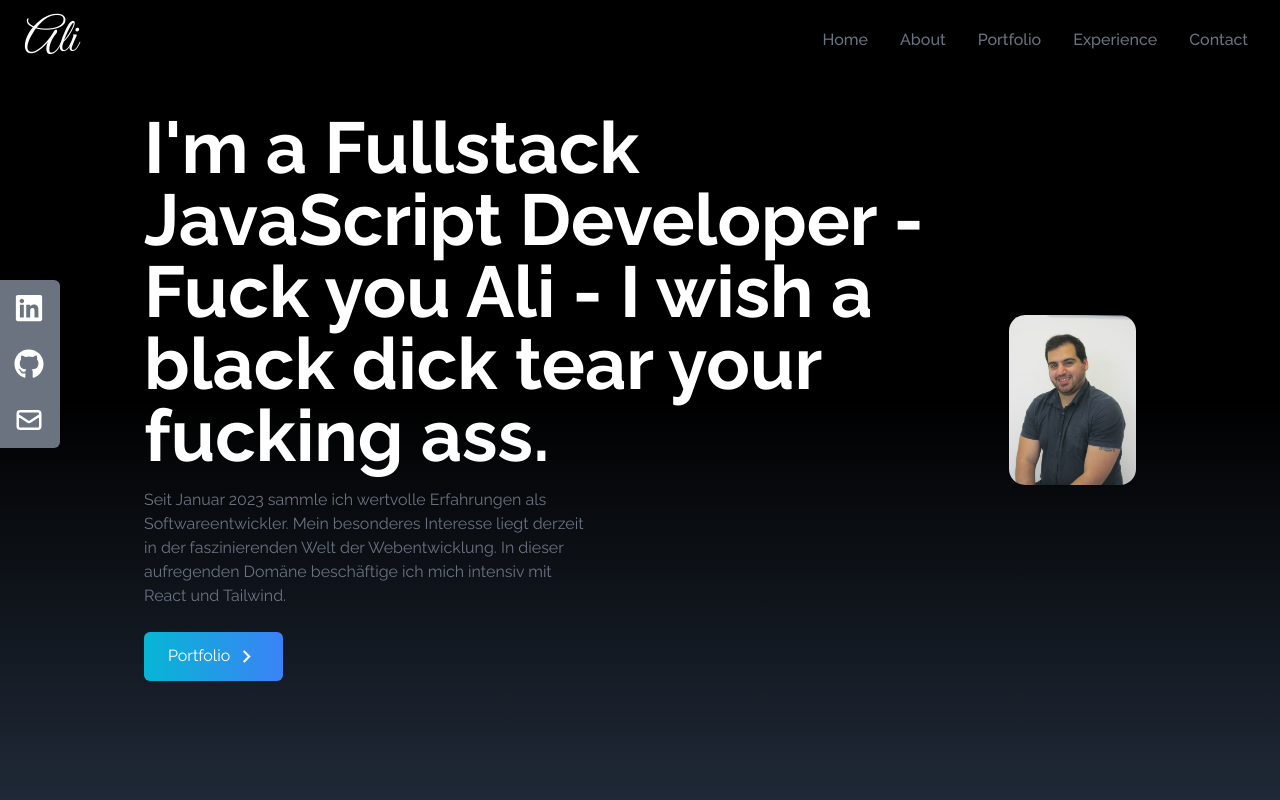
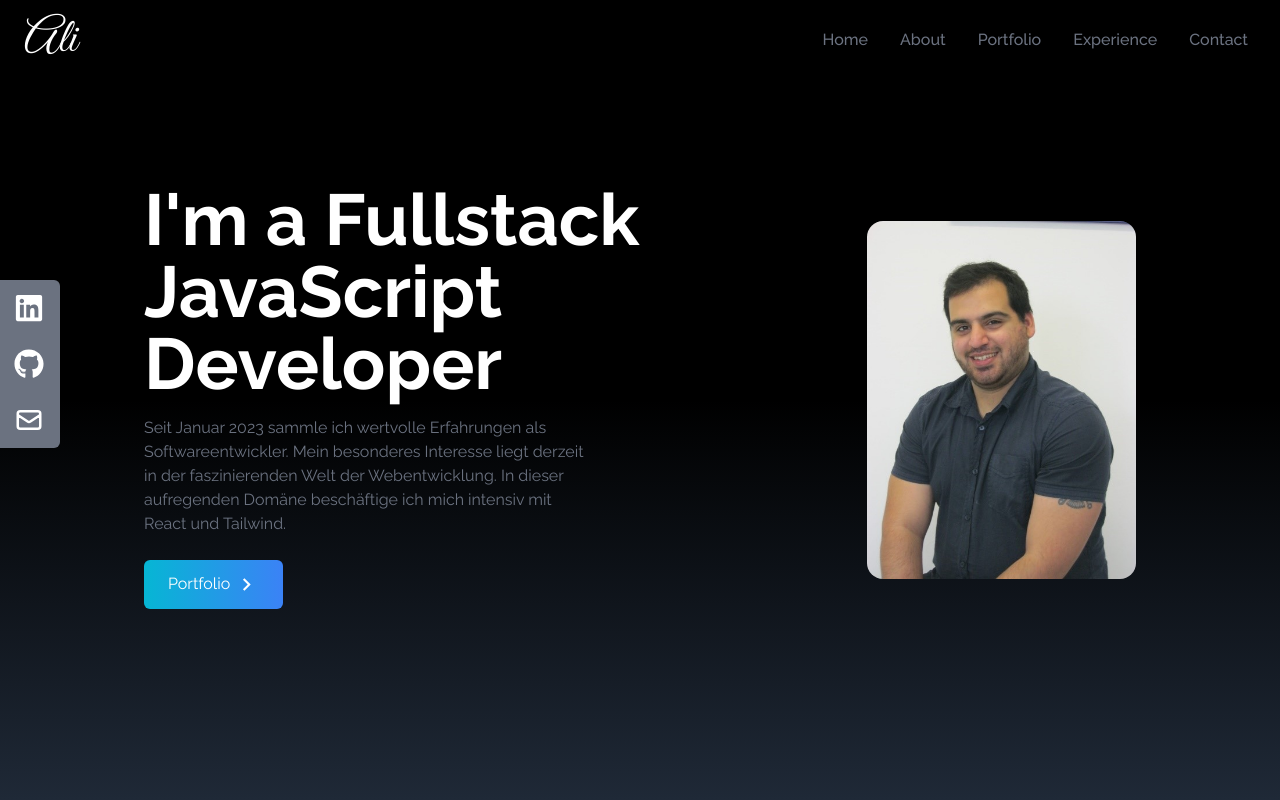
Before and after one commit to AliAdineh89/Portfolio, a React (Create React App) app: page / in a window 1280 px wide. Shown: the top 800 px of the page. Built offline with nearby package versions, Linux system fonts and the light colour scheme.

Commit message:
polish it

```diff
--- a/src/components/Home.jsx
+++ b/src/components/Home.jsx
@@ -12,8 +12,7 @@ const Home = () => {
       <div className="max-w-screen-lg mx-auto flex flex-col items-center justify-center h-full px-4 md:flex-row">
         <div className="flex flex-col justify-center h-full">
           <h2 className="text-4xl sm:text-7xl font-bold text-white">
-            I'm a Fullstack JavaScript Developer - Fuck you Ali - I wish a black
-            dick tear your fucking ass.
+            I'm a Fullstack JavaScript Developer
           </h2>
           <p className="text-gray-500 py-4 max-w-md">
             Seit Januar 2023 sammle ich wertvolle Erfahrungen als
```
